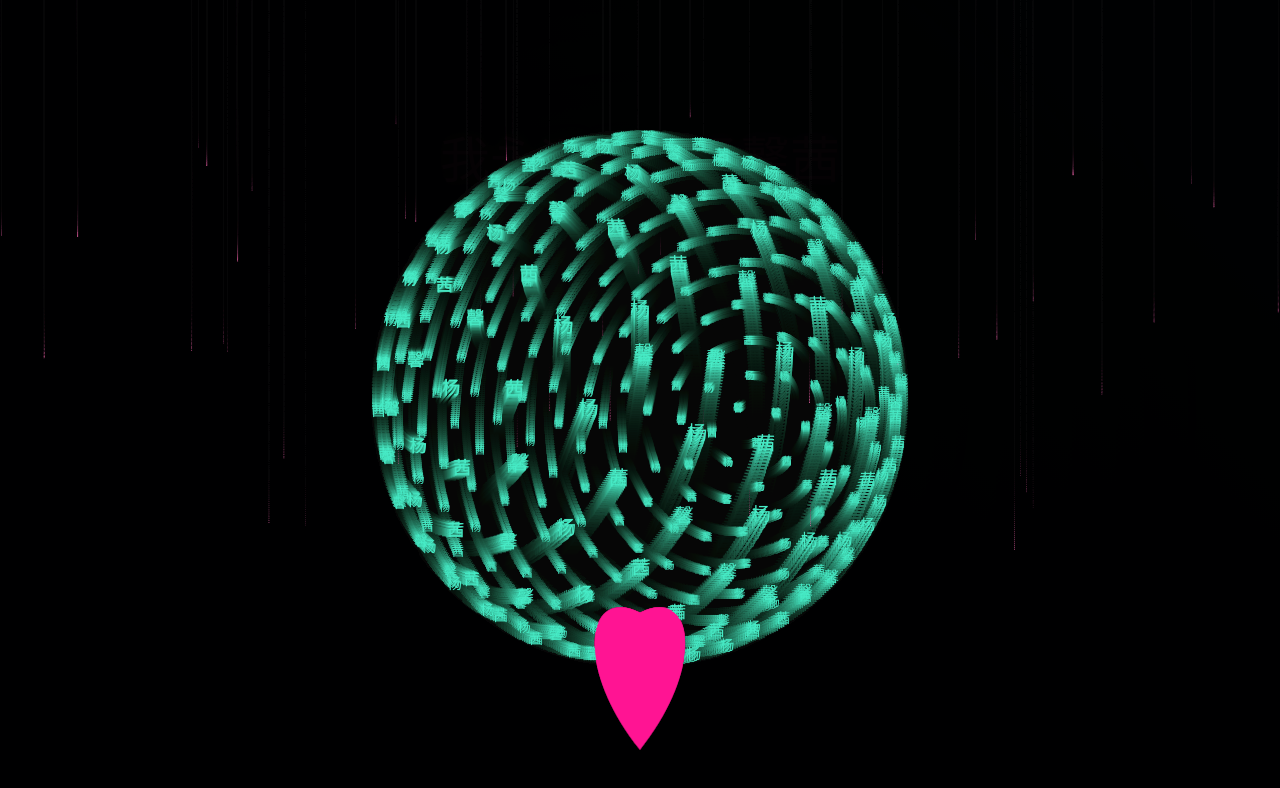
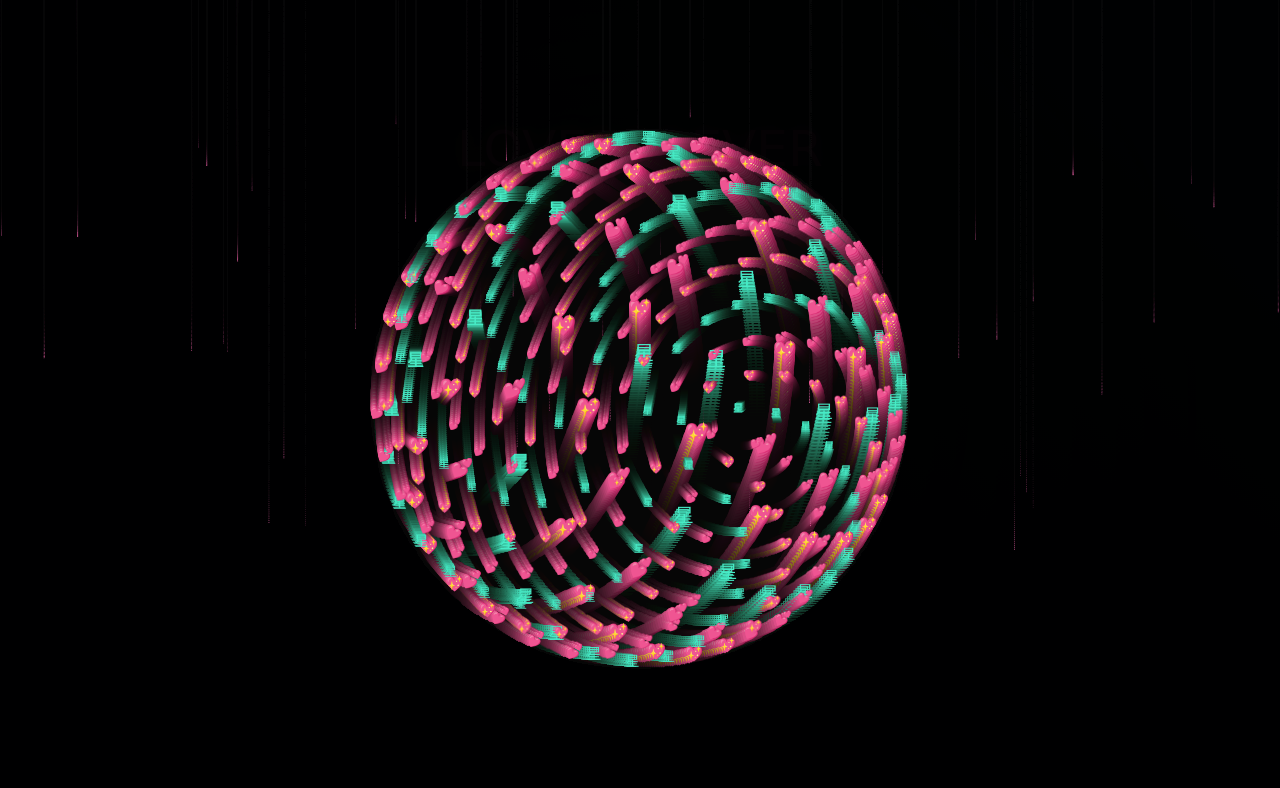
Before and after one commit to Mr-Rain/git-work, a plain HTML site: page yxq.html in a window 1280 px wide. Drawn offline with Linux system fonts and the light colour scheme; a web font is replaced by a local one.

Commit message:
版本的小更新

```diff
--- a/yxq.html
+++ b/yxq.html
@@ -60,7 +60,7 @@
 </head>
 <body>
     <div class="background-effect"></div>
-    <div class="love-text" id="loveText">我永远爱你杨馨茜</div>
+    <div class="love-text" id="loveText">LOVEFOREVER</div>
     <canvas id="canvas"></canvas>
     <script>
         const canvas = document.getElementById('canvas');
@@ -81,7 +81,7 @@
         window.addEventListener('resize', resizeCanvas);
 
         // 显示参数
-        const chars = ["杨", "馨", "茜"];
+        const chars = ["💖", "星", "💕"];
         const points = [];
         const baseFontSize = 12;
         const rotationSpeed = 0.01;
@@ -220,17 +220,17 @@
             drawParticles();
 
             // 绘制跳动大爱心
-            const beat = Math.sin((Date.now() - startTime)/600) * 0.1 + 1;
-            ctx.save();
-            ctx.translate(canvas.width/2, canvas.height*0.8);
-            ctx.scale(beat, beat);
-            ctx.fillStyle = '#FF1493';
-            ctx.beginPath();
-            ctx.moveTo(0, -25);
-            ctx.bezierCurveTo(-50, -50, -60, 25, 0, 100);
-            ctx.bezierCurveTo(60, 25, 50, -50, 0, -25);
-            ctx.fill();
-            ctx.restore();
+            //const beat = Math.sin((Date.now() - startTime)/600) * 0.1 + 1;
+            // ctx.save();
+            //ctx.translate(canvas.width/2, canvas.height*0.8);
+            //ctx.scale(beat, beat);
+            //  ctx.fillStyle = '#FF1493';
+            // ctx.beginPath();
+            // ctx.moveTo(0, -25);
+            // ctx.bezierCurveTo(-50, -50, -60, 25, 0, 100);
+            // ctx.bezierCurveTo(60, 25, 50, -50, 0, -25);
+            // ctx.fill();
+            // ctx.restore();
 
             rotationX += rotationSpeed * 0.6;
             rotationY += rotationSpeed * 0.8;
```
